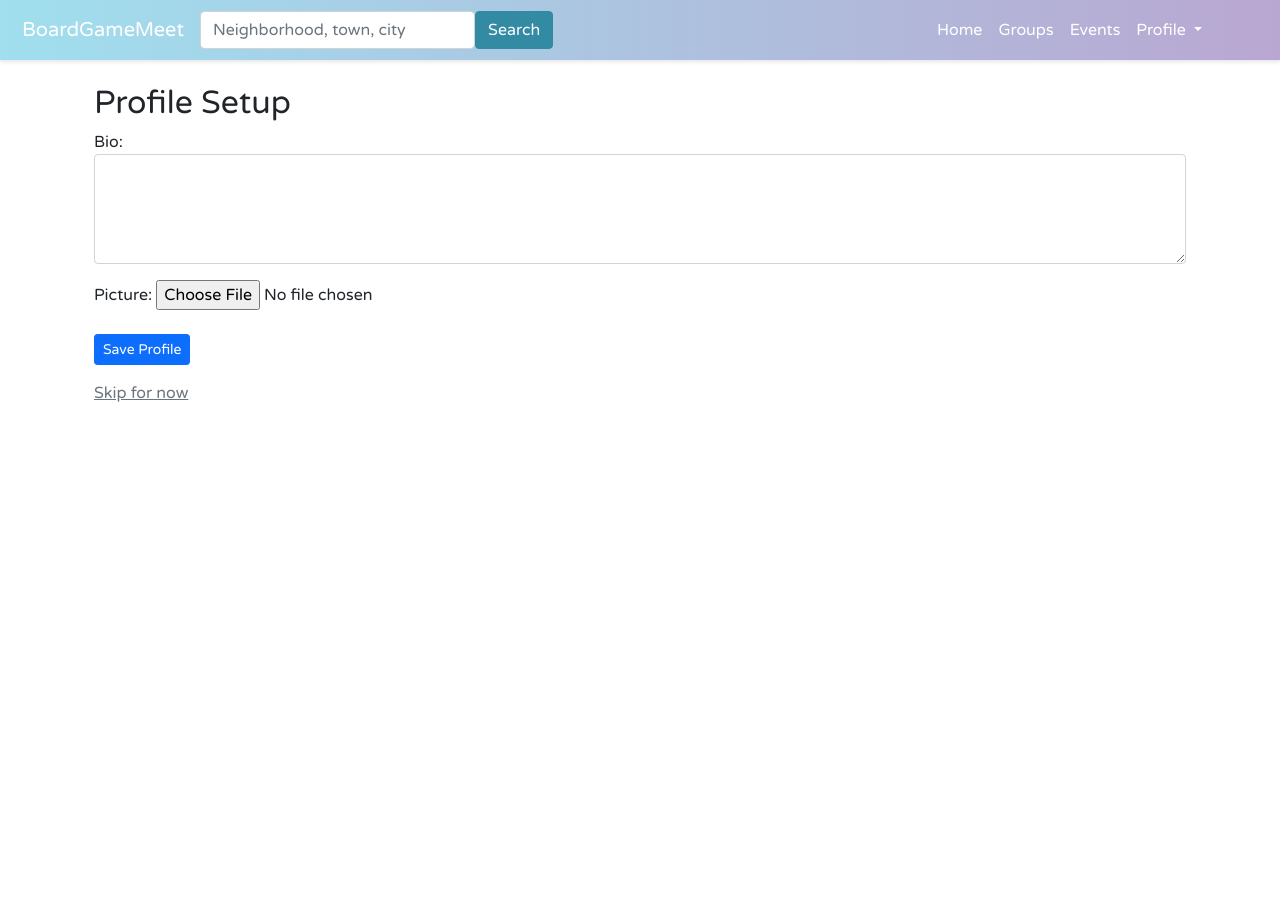
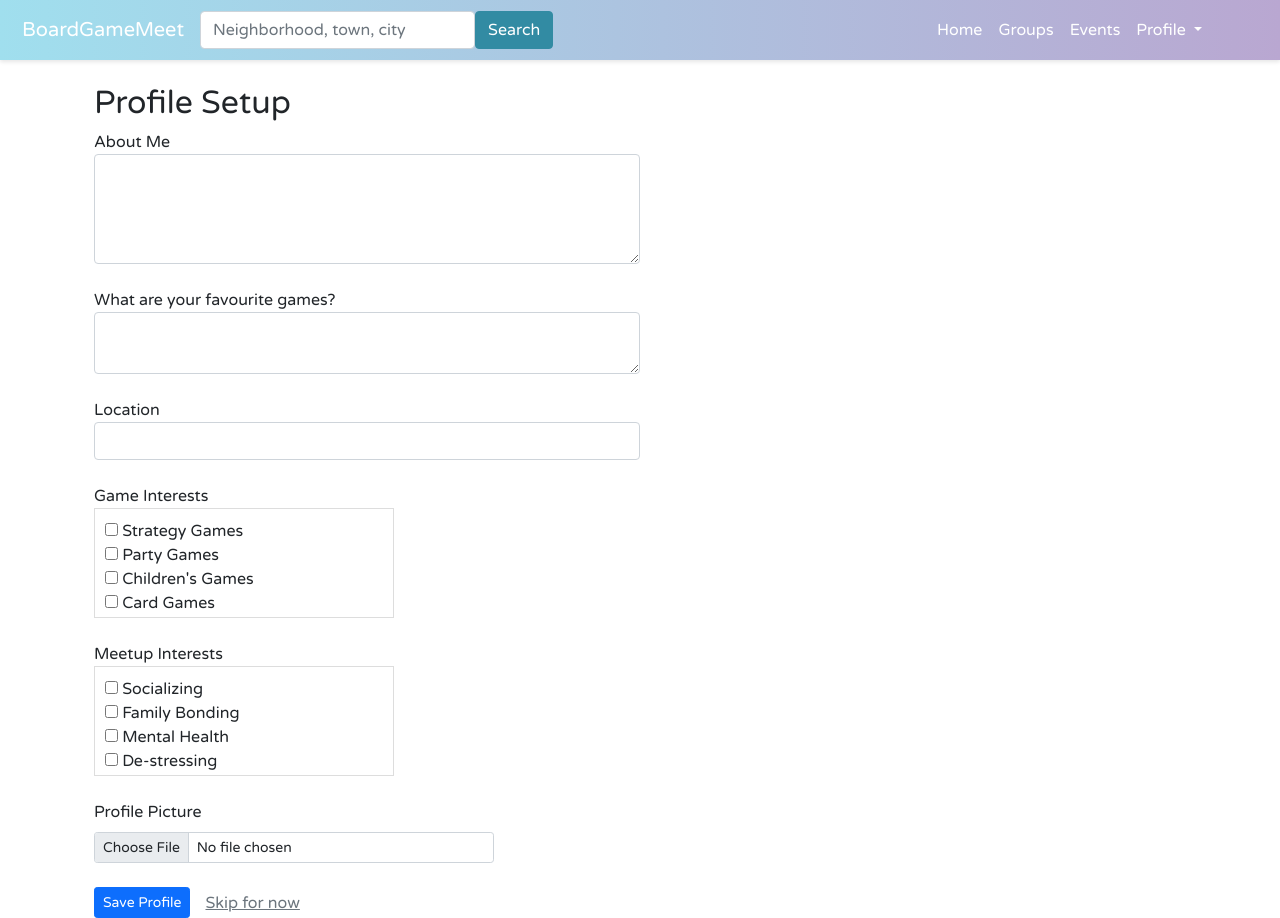
Before and after one commit to DLC928/BoardGameWebsite, a Django app: page /profile-setup/ in a window 1280 px wide. Before the commit the page ends 402 px from the top, so only its background shows below. Run offline with Django 5.2, Linux system fonts and the light colour scheme; a user stored in the database is signed in; data comes from the database, SQL or seed files in the repository; both versions use the stored data as it was after the commit; some libraries are stand-ins or nearby versions.

Commit message:
new fields added to profile setup

```diff
--- a/mywebsite/boardgame/forms.py
+++ b/mywebsite/boardgame/forms.py
@@ -73,9 +73,13 @@ class GameDetailForm(forms.ModelForm):
         }
 
 class UserProfileForm(forms.ModelForm):
-    bio = forms.CharField(widget=forms.Textarea(attrs={'class': 'form-control', 'rows': 4}))
-    picture = forms.ImageField(widget=forms.FileInput(attrs={'class': 'form-control-file'}), required=False)
-
     class Meta:
         model = UserProfile
-        fields = ['bio', 'picture']
+        fields = ['bio', 'picture', 'favorite_games', 'categories', 'tags','city', 'state', 'country', 'latitude', 'longitude']
+        widgets = {
+            'bio': forms.Textarea(attrs={'class': 'form-control', 'rows': 4, 'style': 'width: 50%;'}),
+            'favorite_games': forms.Textarea(attrs={'class': 'form-control', 'rows': 2, 'style': 'width: 50%;'}),
+            'picture': forms.FileInput(attrs={'class': 'form-control-file'}),
+            'categories': forms.CheckboxSelectMultiple,
+            'tags': forms.CheckboxSelectMultiple,
+        }
--- a/mywebsite/boardgame/models.py
+++ b/mywebsite/boardgame/models.py
@@ -6,19 +6,6 @@ import requests
 from django.contrib.auth.models import User
 from django.template.defaultfilters import slugify
 
-# UserProfile model to store additional user information
-class UserProfile(models.Model):
-    user = models.OneToOneField(User, on_delete=models.CASCADE)
-    bio = models.TextField(blank=True)
-    picture = models.ImageField(upload_to='profile_images', blank=True)
-
-    def __str__(self):
-        return self.user.username
-
-# Create profile when new user signs up
-def create_profile(sender, instance, created, **kwargs):
-    if created:
-        UserProfile.objects.create(user=instance)
 
 class Category(models.Model):
     name = models.CharField(max_length=100)
@@ -31,6 +18,28 @@ class Tag(models.Model):
 
     def __str__(self):
         return self.name
+
+# UserProfile model to store additional user information
+class UserProfile(models.Model):
+    user = models.OneToOneField(User, on_delete=models.CASCADE)
+    bio = models.TextField(blank=True)
+    favorite_games = models.TextField(blank=True)
+    picture = models.ImageField(upload_to='profile_images', blank=True)
+    categories = models.ManyToManyField(Category, related_name='profile', blank=True)
+    tags = models.ManyToManyField(Tag, related_name='profile', blank=True)
+    city = models.CharField(max_length=255, blank=True)
+    state = models.CharField(max_length=255, blank=True)
+    country = models.CharField(max_length=255, blank=True)
+    latitude = models.FloatField(null=True, blank=True)
+    longitude = models.FloatField(null=True, blank=True)
+
+    def __str__(self):
+        return self.user.username
+
+# Create profile when new user signs up
+def create_profile(sender, instance, created, **kwargs):
+    if created:
+        UserProfile.objects.create(user=instance)
 
 class Group(models.Model):
     name = models.CharField(max_length=100)
--- a/mywebsite/boardgame/static/boardgame/style.css
+++ b/mywebsite/boardgame/static/boardgame/style.css
@@ -36,3 +36,16 @@
 .navbar .form-control.custom-search-bar {
     width: 275px; /* Adjust this value as needed */
 }
+
+/* Category and Tag box apperance */
+.scrollable-checkboxes {
+    max-height: 110px;
+    width: 300px;
+    overflow-y: auto; /* Enables vertical scrolling */
+    border: 1px solid #ddd; /* Boarder */
+    padding: 10px; /* Padding */
+}
+
+    .form-check {
+    margin-bottom: 5px; /* Space between checkboxes */
+}
--- a/mywebsite/boardgame/templates/boardgame/profile_setup.html
+++ b/mywebsite/boardgame/templates/boardgame/profile_setup.html
@@ -1,22 +1,88 @@
+<!-- profile_setup.html -->
 {% extends 'boardgame/base.html' %}
 {% load static %}
 
 {% block title %}Profile Setup{% endblock %}
 
 {% block content %}
+<head>
+    <script src="https://maps.googleapis.com/maps/api/js?key=AIzaSyDIU8Gfx-COGs_FSN2zKXyFf7PX1QPDYHU&libraries=places"></script>
+</head>
+
 <div class="container mt-4">
     <h2>Profile Setup</h2>
     <form method="post" enctype="multipart/form-data">
         {% csrf_token %}
-        {{ profile_form.as_p }}
-        <button type="submit" class="btn btn-primary btn-sm mt-2">Save Profile</button>
+        <div class="form-group">
+            <label>About Me</label>
+            {{ profile_form.bio }}
+        </div>
+        <br/>
+        <div class="form-group">
+            <label>What are your favourite games?</label>
+            {{ profile_form.favorite_games }}
+        </div>
+        <br/>
+        <!-- Input field for location with autocomplete -->
+        <div class="form-group">
+            <label for="user-location">Location</label>
+            <input type="text" id="user-location" class="form-control" style="width: 50%;" name="location_city">
+            <!-- Hidden input to store place ID -->
+            <input type="hidden" id="place-id" name="place_id">
+        </div>
+        <br/>
+        <!-- Categories Multi-Select Scrollable Box -->
+        <div class="form-group">
+            <label>Game Interests</label>
+            <div class="scrollable-checkboxes">
+                {{ profile_form.categories }}
+            </div>
+        </div>
+        <br/>
+        <!-- Tags Multi-Select Scrollable Box -->
+        <div class="form-group">
+            <label>Meetup Interests</label>
+            <div class="scrollable-checkboxes">
+                {{ profile_form.tags }}
+            </div>
+        </div>
+        <br/>
+        <div class="form-group">
+            <label for="{{ profile_form.picture.id_for_label }}" class="form-label">Profile Picture</label>
+            <input type="file" id="{{ profile_form.picture.id_for_label }}" name="picture" class="form-control form-control-sm" style="max-width: 400px;">
+        </div>
+        <br/>
+        <div class="form-group" style="display: flex; align-items: center;">
+            <button type="submit" class="btn btn-primary btn-sm" style="margin-right: 15px;">Save Profile</button>
+            <p style="margin: 0;">
+                <a href="{% url 'home' %}" class="text-muted">
+                    <i class="fas fa-times-circle"></i> Skip for now
+                </a>
+            </p>
+        </div>
+    </form>
+</div>
+<!-- JavaScript for Google Places Autocomplete -->
+<script>
+    function initAutocomplete() {
+        var input = document.getElementById('user-location');
+        var autocomplete = new google.maps.places.Autocomplete(input, {
+            types: ['(regions)'],
+            fields: ['place_id', 'formatted_address', 'address_components', 'geometry']
+        });
 
-    </form>
-    <p class="mt-3 ">
-        <a href="{% url 'home' %}" class="text-muted">
-            <i class="fas fa-times-circle"></i> Skip for now
-        </a>
-    </p>
+        autocomplete.addListener('place_changed', function() {
+            var place = autocomplete.getPlace();
+            if (!place.geometry) {
+                return;
+            }
+            // Log the full place object to see all available details
+            console.log(place);
 
-</div>
+            // Set hidden input value to store place ID
+            document.getElementById('place-id').value = place.place_id;
+        });
+    }
+    google.maps.event.addDomListener(window, 'load', initAutocomplete);
+</script>
 {% endblock %}
--- a/mywebsite/boardgame/views.py
+++ b/mywebsite/boardgame/views.py
@@ -92,7 +92,7 @@ def create_group(request):
             place_details = fetch_place_details(place_id)
 
             if place_details:
-                # Save location details to GroupLocation model or related model
+                # Save location details to GroupLocation model
                 GroupLocation.objects.create(
                     group=group,
                     city=place_details['city'],
@@ -418,7 +418,24 @@ def profile_setup(request):
             profile = profile_form.save(commit=False)
             profile.user = request.user  # Associate profile with current logged-in user
             profile.save()
-            return redirect('home')  # Redirect to home or profile view
+
+            # Save ManyToMany relationships for category and tags
+            profile_form.save_m2m()
+
+            # Fetch place details using utility function
+            place_id = request.POST.get('place_id')  # Get selected place ID
+            place_details = fetch_place_details(place_id)
+
+            if place_details:
+                # Update location details to UserProfile model
+                profile.city = place_details['city']
+                profile.state = place_details['state']
+                profile.country = place_details['country']
+                profile.latitude = place_details['latitude']
+                profile.longitude = place_details['longitude']
+                profile.save()
+
+            return redirect('home')  # Redirect to home
     else:
         profile_form = UserProfileForm(instance=user_profile)
 
```
Also changed, not shown: mywebsite/boardgame/templates/boardgame/create_event.html (+0 -11 lines), mywebsite/boardgame/templates/boardgame/create_group.html (+1 -14 lines), mywebsite/boardgame/templates/boardgame/manage_event_dashboard.html (+0 -16 lines), mywebsite/boardgame/templates/boardgame/manage_group_dashboard.html (+0 -10 lines), mywebsite/boardgame/migrations/0023_userprofile_categories_userprofile_favorite_games_and_more.py (added), mywebsite/boardgame/migrations/0024_userlocation.py (added), mywebsite/boardgame/migrations/0025_userprofile_city_userprofile_country_and_more.py (added), mywebsite/db.sqlite3, mywebsite/media/profile_images/images.jpeg (added), mywebsite/media/profile_images/images_OdruU1R.jpeg (added), mywebsite/media/profile_images/images_WTkplzJ.jpeg (added), mywebsite/media/profile_images/images_lkKtPbJ.jpeg (added).
